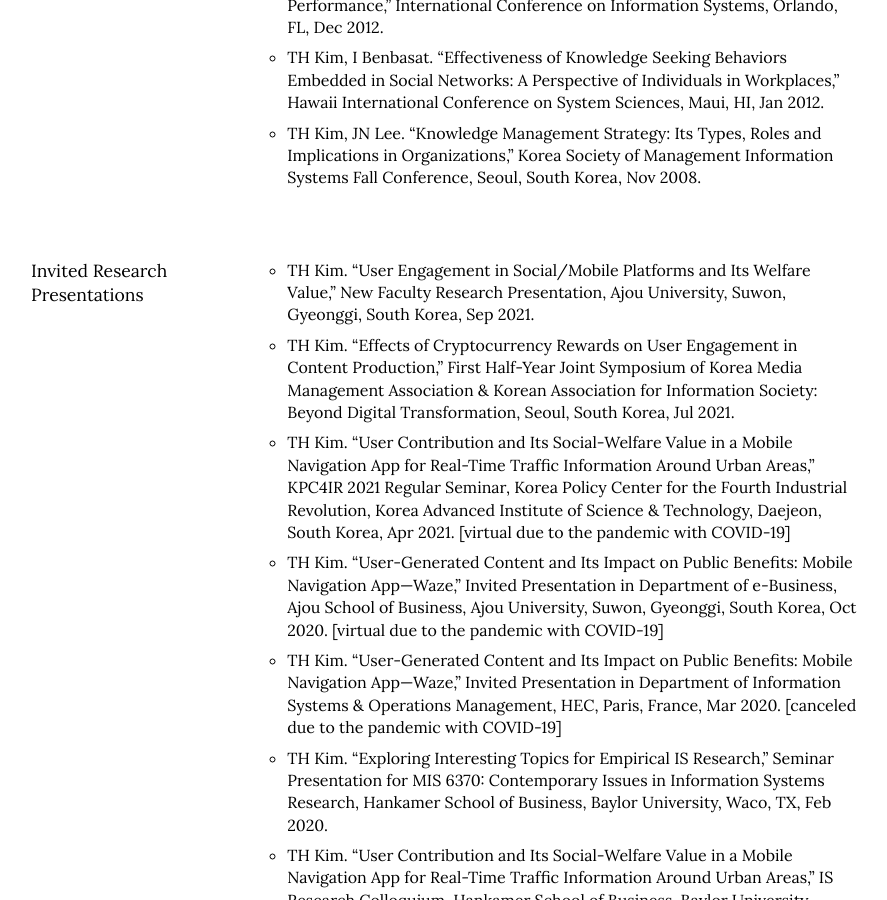
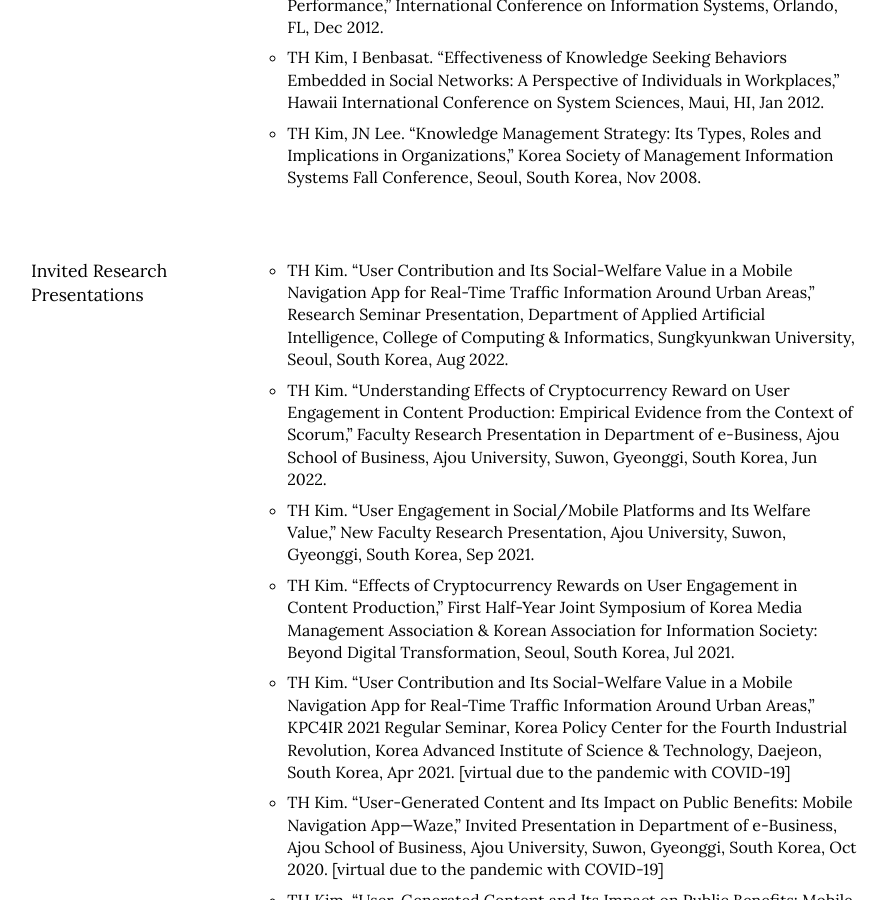
Before and after one commit to istaehun/taehun, a Jekyll site: the page built from index.html, in a window 1280 px wide and 900 px high, scrolled down 3264 px. Shown: the whole window, without its empty margins (189-1076 px from the left). Built offline with Jekyll 4.4.1, drawn with Linux system fonts in a browser that asks for light colours; nearby versions of some CDN libraries.

Commit message:
Update research.yml

```diff
--- a/_data/research.yml
+++ b/_data/research.yml
@@ -45,6 +45,8 @@
 -
   sub-title: Invited Research Presentations
   list:
+    - "TH Kim. “User Contribution and Its Social-Welfare Value in a Mobile Navigation App for Real-Time Traffic Information Around Urban Areas,” Research Seminar Presentation, Department of Applied Artificial Intelligence, College of Computing & Informatics, Sungkyunkwan University, Seoul, South Korea, Aug 2022."
+    - "TH Kim. “Understanding Effects of Cryptocurrency Reward on User Engagement in Content Production: Empirical Evidence from the Context of Scorum,” Faculty Research Presentation in Department of e-Business, Ajou School of Business, Ajou University, Suwon, Gyeonggi, South Korea, Jun 2022."
     - "TH Kim. “User Engagement in Social/Mobile Platforms and Its Welfare Value,” New Faculty Research Presentation, Ajou University, Suwon, Gyeonggi, South Korea, Sep 2021."
     - "TH Kim. “Effects of Cryptocurrency Rewards on User Engagement in Content Production,” First Half-Year Joint Symposium of Korea Media Management Association & Korean Association for Information Society: Beyond Digital Transformation, Seoul, South Korea, Jul 2021."
     - "TH Kim. “User Contribution and Its Social-Welfare Value in a Mobile Navigation App for Real-Time Traffic Information Around Urban Areas,” KPC4IR 2021 Regular Seminar, Korea Policy Center for the Fourth Industrial Revolution, Korea Advanced Institute of Science & Technology, Daejeon, South Korea, Apr 2021. [virtual due to the pandemic with COVID-19]"
```
